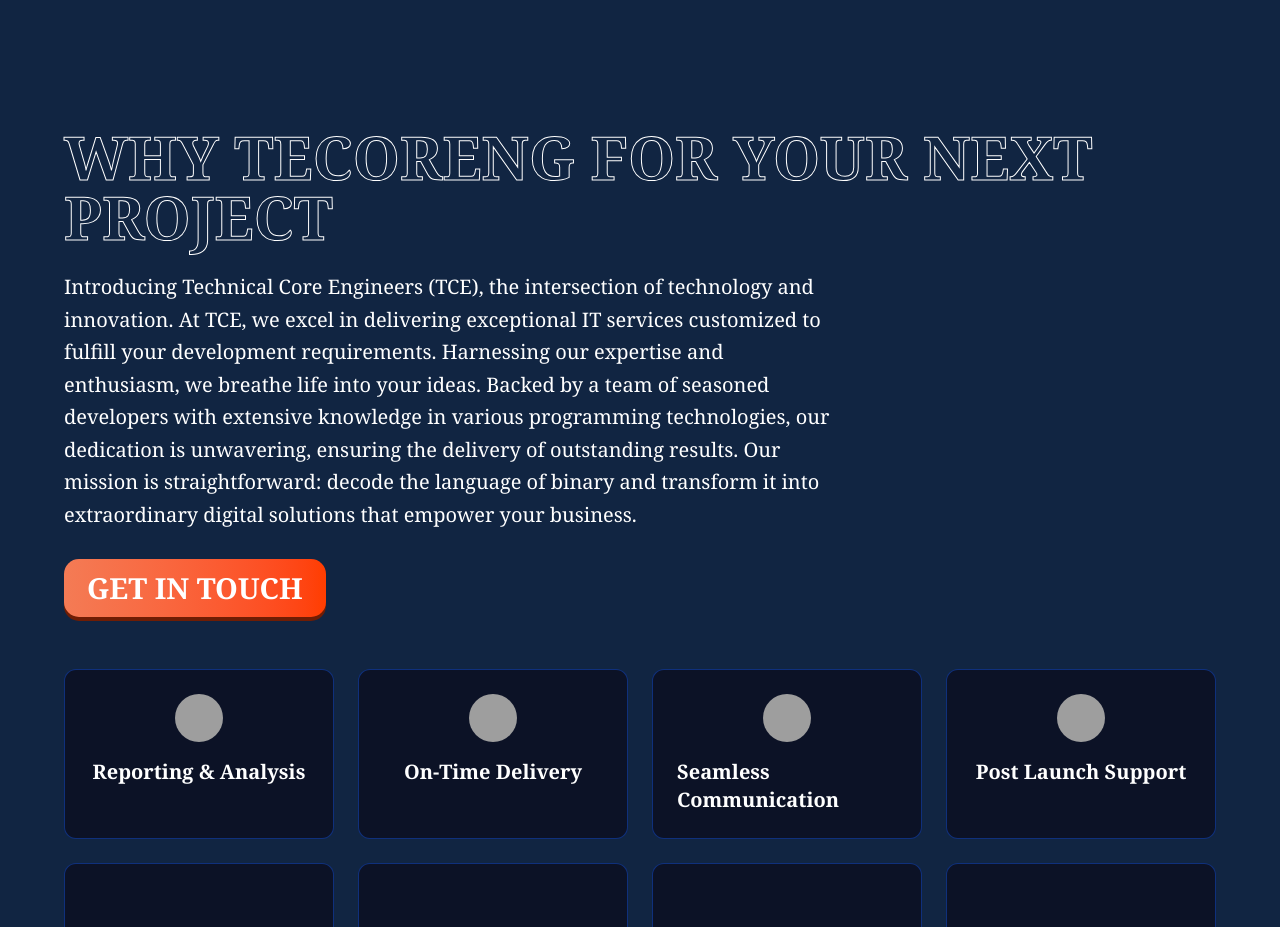
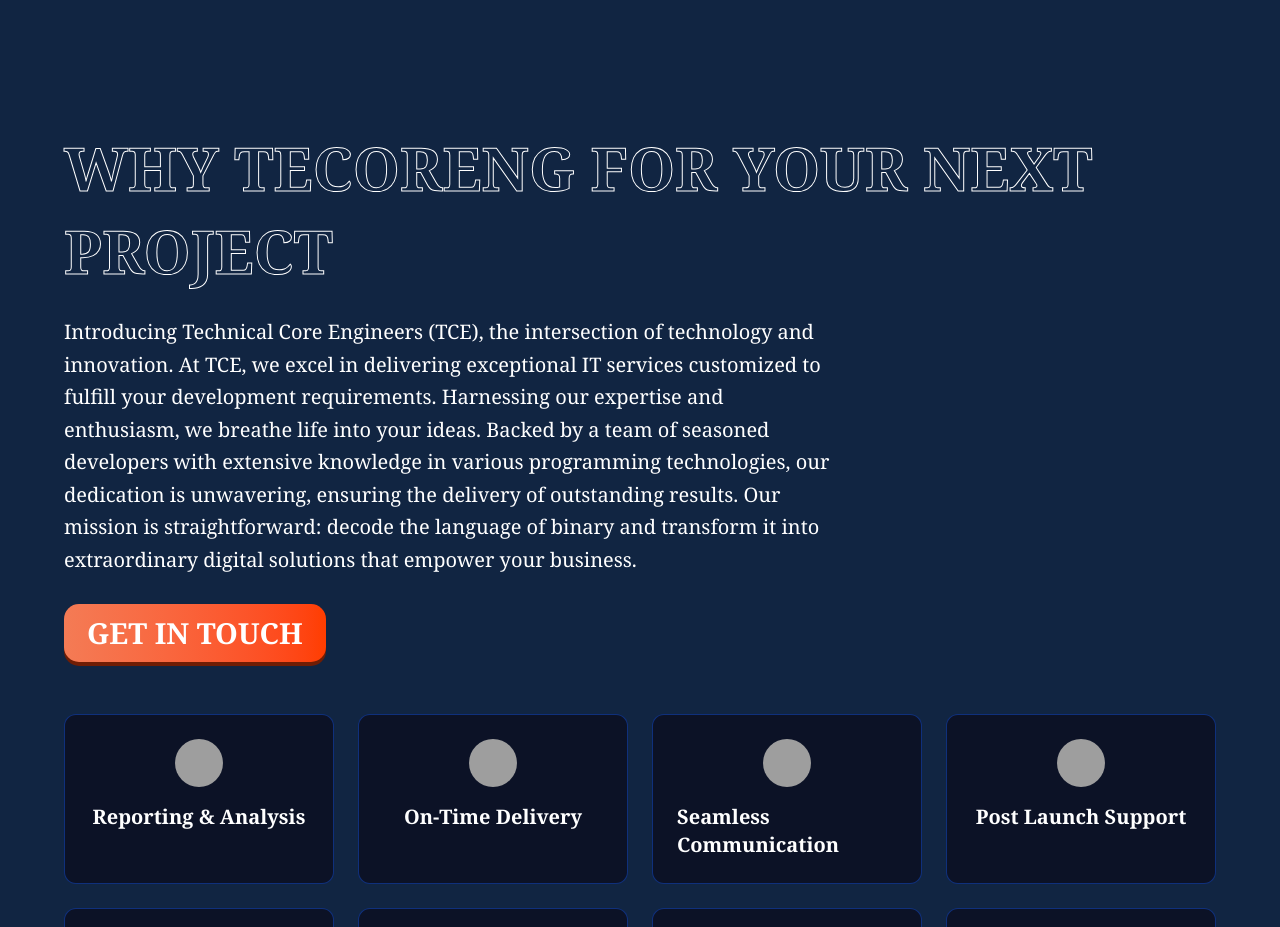
Before and after one commit to shivm166/Tecorneg, a React (Vite) app in the folder frontend/: page / in a window 1280 px wide. Shown: the part 3320-4247 px from the top of the page. Built offline with nearby package versions, Linux system fonts and the light colour scheme; grey boxes are pictures that could not be loaded.

Commit message:
ball effect

```diff
--- a/frontend/src/sections/GetTouch/WhyChooseUs.jsx
+++ b/frontend/src/sections/GetTouch/WhyChooseUs.jsx
@@ -76,7 +76,7 @@ const WhyChooseUs = () => {
           variants={fadeInVariants}
           className="text-left mb-12"
         >
-          <h2 className="text-6xl sm:text-5xl lg:text-6xl font-extrabold mb-6 outlined-text">
+          <h2 className="text-2xl sm:text-4xl lg:text-5xl xl:text-6xl font-extrabold mb-6 outlined-text leading-snug">
             WHY TECORENG FOR YOUR NEXT <br /> PROJECT
           </h2>
           <p className="text-lg sm:text-xl font-light leading-relaxed mb-8 max-w-3xl font-serif">
```
